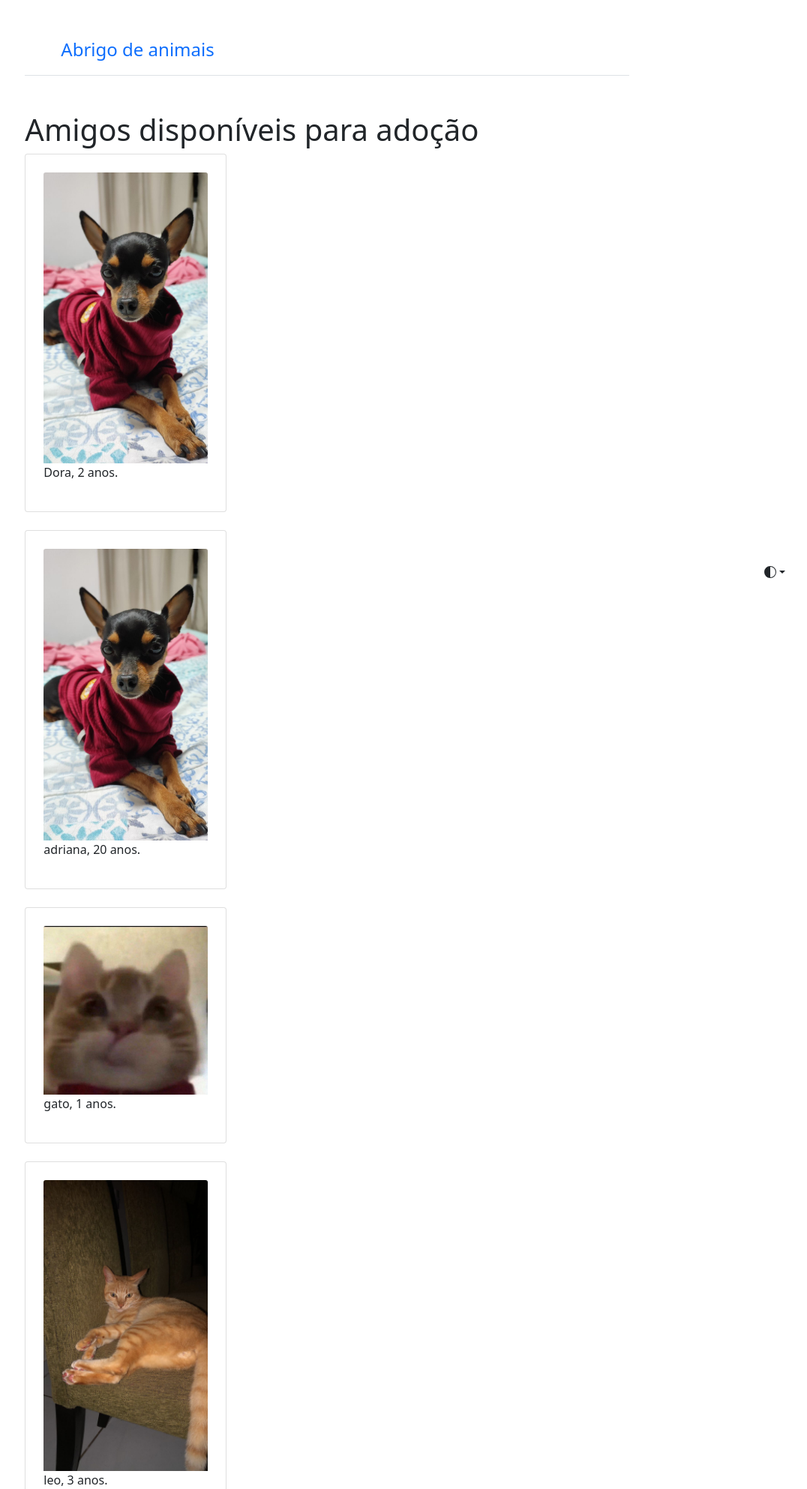
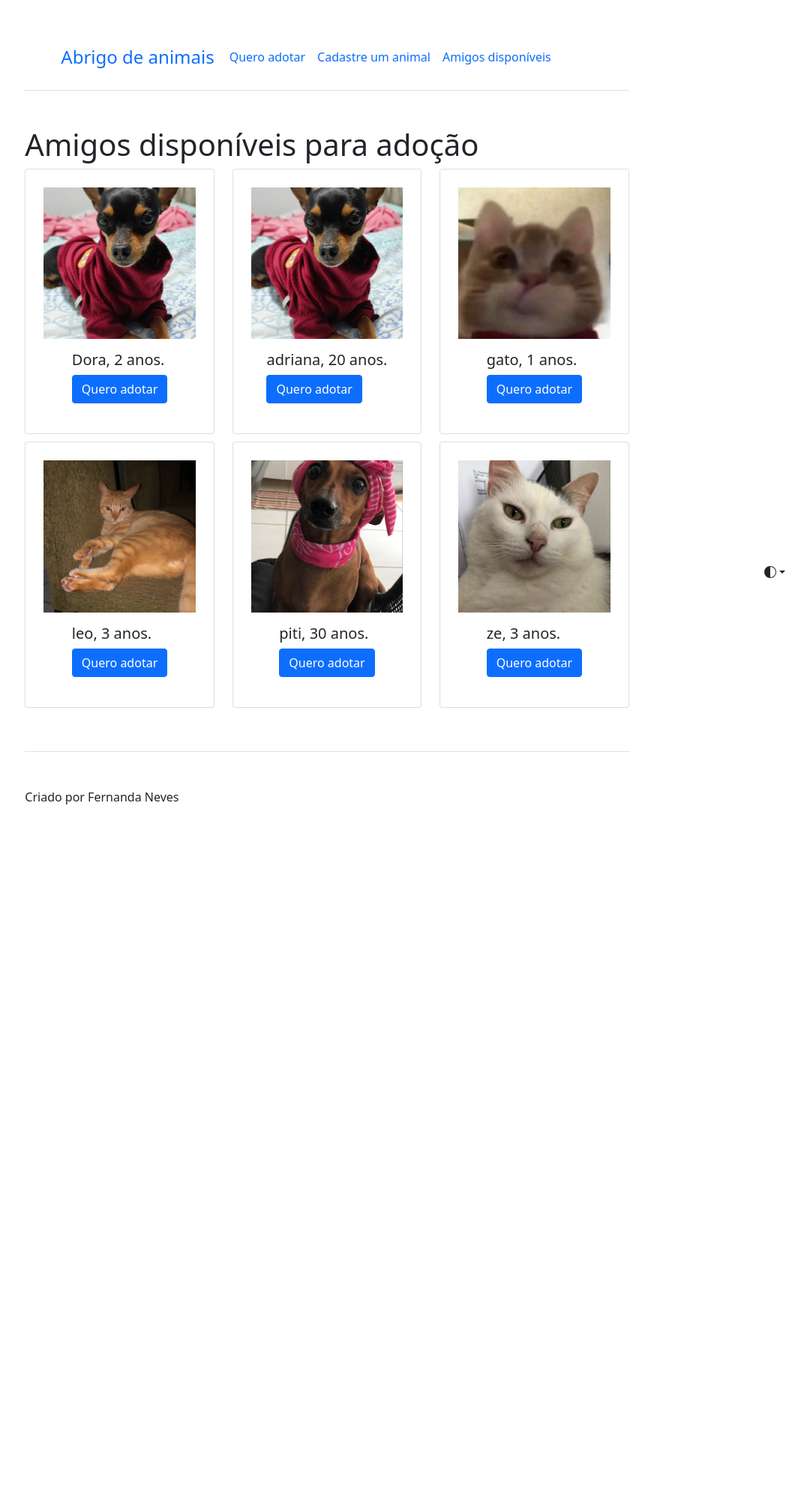
Before and after one commit to fiefaneves/abrigo-de-animais, a Django app: page /adocoes/amigos_disponiveis/ in a window 1280 px wide. Shown: the top 1986 px of the page at 75% size, without its empty margins (204-1280 px from the left). After the commit the page ends 1073 px from the top, so only its background shows below. Run offline with Django 4.2, Linux system fonts and the light colour scheme; data comes from the database, SQL or seed files in the repository; both versions use the stored data as it was after the commit; some libraries are stand-ins or nearby versions.

Commit message:
ajeitando formatação de imagens e visual das páginas

```diff
--- a/abrigo_de_animais/adocoes/templates/amigos_disponiveis.html
+++ b/abrigo_de_animais/adocoes/templates/amigos_disponiveis.html
@@ -2,17 +2,42 @@
 {% load bootstrap5 %}
 {% block principal %}
 
+<style>
+  .square-image-container {
+  width: 100%;
+  padding-bottom: 100%; /* Define a proporção quadrada (altura igual à largura) */
+  position: relative;
+  overflow: hidden;
+}
+
+.square-image {
+  position: absolute;
+  top: 0;
+  left: 0;
+  width: 100%;
+  height: 100%;
+  object-fit: cover; /* Mantém a imagem dentro do contêiner quadrado */
+}
+</style>
+
     <h1 class="text-body-emphasis">Amigos disponíveis para adoção</h1>
 
-    {% for adocao in adocoes %}
-      <div class="col-lg-4 col-md-6 col-sm-12 pb-4">
-          <div class="card h-100 p-4">
-            <img src="{{ adocao.foto.url }}" class="card-img-top">
-            <p> {{adocao.nome}}, {{adocao.idade}} anos. </p>
+    <div class="row">
+      {% for adocao in adocoes %}
+        <div class="col-4" style="padding-bottom: 10px;">
+          <div class="card h-100 p-4" style="align-items: center">
+            <div class="square-image-container">
+              <img src="{{ adocao.foto.url }}" class="square-image" alt="{{ adocao.nome }}">
+            </div>
+            <div class="card-body">
+              <h5 class="card-title">{{ adocao.nome }}, {{ adocao.idade }} anos.</h5>
+              <a href="/cadastro" class="btn btn-primary btn-block text-white">Quero adotar</a>
+            </div>
           </div>
-      </div>
-    {% empty %}
-    <p>Nenhum amigo disponível.</p>
-    {% endfor %}
+        </div>
+      {% empty %}
+      <p class="col">Nenhum amigo disponível.</p>
+      {% endfor %}
+    </div>
 
 {% endblock %}
--- a/abrigo_de_animais/adocoes/views.py
+++ b/abrigo_de_animais/adocoes/views.py
@@ -23,3 +23,10 @@ def amigos_disponiveis(request):
         'adocoes': adocoes
     }
     return render(request, 'amigos_disponiveis.html', contexto)
+
+def detalhes(request):
+    adocoes = Adocoes.objects.all()
+    contexto = {
+        'adocoes': adocoes
+    }
+    return render(request, 'detalhes.html', contexto)
--- a/abrigo_de_animais/base/templates/inicio.html
+++ b/abrigo_de_animais/base/templates/inicio.html
@@ -147,26 +147,45 @@
       <svg class="bi me-2" width="40" height="32"><use xlink:href="#bootstrap"/></svg>
       <span class="fs-4">Abrigo de animais</span>
     </a>
+    <nav class="navbar navbar-expand-lg bg-body-tertiary">
+      <div class="container-fluid">
+        <div class="collapse navbar-collapse" id="navbarNav">
+          <ul class="navbar-nav">
+            <li class="nav-item">
+              <a class="nav-link" href="/cadastro">Quero adotar</a>
+            </li>
+            <li class="nav-item">
+              <a class="nav-link" href="/adocoes/cadastro_amigo">Cadastre um animal</a>
+            </li>
+            <li class="nav-item">
+              <a class="nav-link" href="/adocoes/amigos_disponiveis">Amigos disponíveis</a>
+            </li>
+          </ul>
+        </div>
+      </div>
+    </nav>
   </header>
 
   <main>
+
     {% block principal %}
     <h1 class="text-body-emphasis">Adote um amigo!</h1>
+    <p class="fs-5 col-md-8">Diversos animais a espera de um lar!</p>
+    <hr class="col-3 col-md-2 mb-5">
 
+      {% for adocao in adocoes %}
+        <div class="col-lg-4 col-md-6 col-sm-12 pb-4">
+            <div class="card h-100 p-4">
+              <img src="{{ adocao.foto.url }}" class="card-img-top">
+              <p> {{adocao.nome}}, {{adocao.idade}}. </p>
+            </div>
+        </div>
+      {% empty %}
+      <p>Nenhum animal disponível.</p>
+      {% endfor %}
 
-    <p class="fs-5 col-md-8">Diversos lalala!</p>
+    {% endblock %}
 
-    <div class="mb-5">
-      <a href="cadastro" class="btn btn-primary btn-lg px-4">Quero adotar um amigo!</a>
-    </div>
-    <div class="mb-5">
-      <a href="adocoes/cadastro_amigo" class="btn btn-primary btn-lg px-4">Cadastre um amigo para adoção</a>
-    </div>
-    <div class="mb-5">
-      <a href="adocoes/amigos_disponiveis" class="btn btn-primary btn-lg px-4">Amigos disponíveis para adoção</a>
-    </div>
-    <hr class="col-3 col-md-2 mb-5">
-    {% endblock %}
   </main>
   <footer class="pt-5 my-5 text-body-secondary border-top">
     Criado por Fernanda Neves
```
Also changed, not shown: abrigo_de_animais/adocoes/templates/detalhes.html (added, +7 -0 lines), abrigo_de_animais/db.sqlite3.
